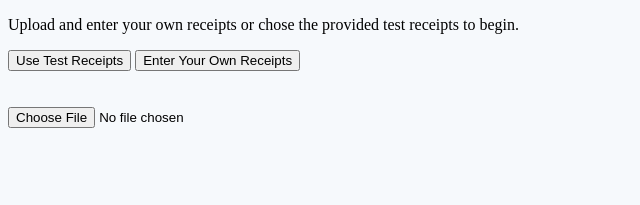
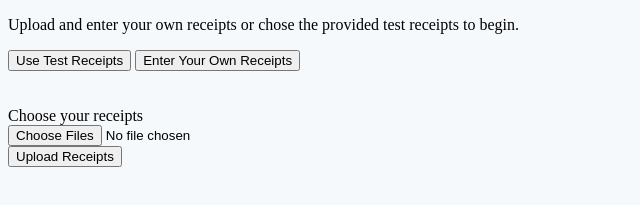
Before and after one commit to zacmaes/receipt-tracker, a plain HTML site: page index.html in a window 1280 px wide. Shown: the part 105-310 px from the top of the page, without its empty margins (0-640 px from the left). Drawn offline with Linux system fonts and the light colour scheme.

Commit message:
modified index.html, added json test data to use

```diff
--- a/index.html
+++ b/index.html
@@ -18,7 +18,16 @@
 
     <br>
 
-    <input type="file" accept="image/*,.pdf" />
+    <form method="post" enctype="multipart/form-data">
+        <div>
+          <label for="file">Choose your receipts</label>
+          <br>
+          <input type="file" id="file" name="file" multiple />
+        </div>
+        <div>
+          <button>Upload Receipts</button>
+        </div>
+      </form>
 
 </body>
 </html>
```
Also changed, not shown: test-data.json (added, +13 -0 lines).
